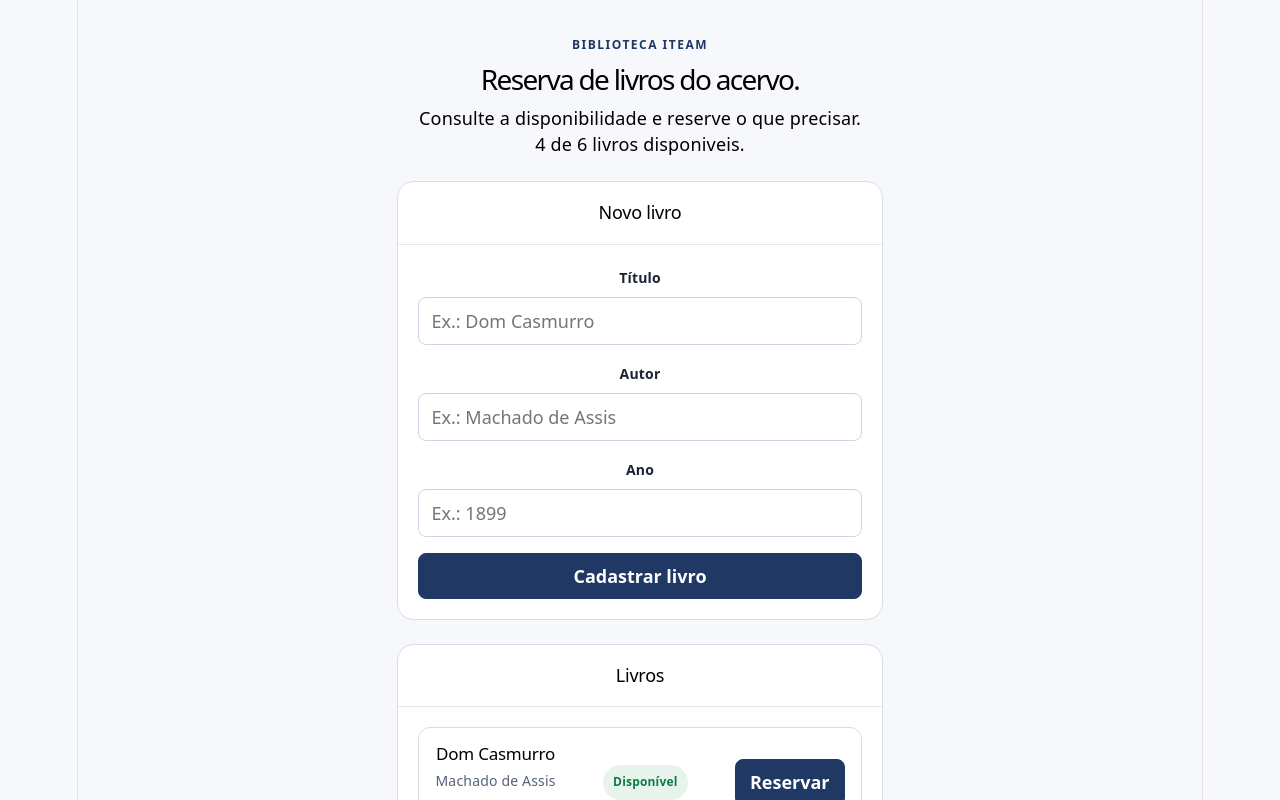
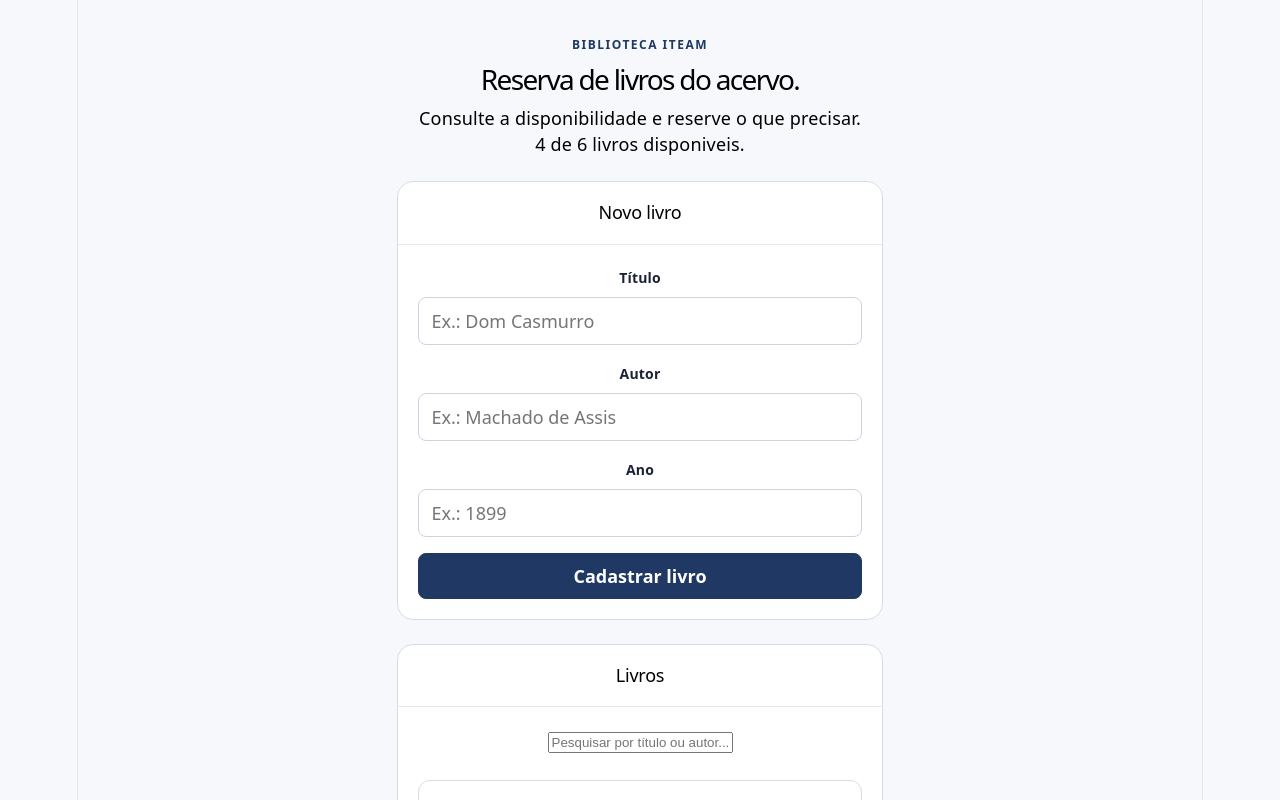
Before and after one commit to JuhMafra/reserva-biblioteca-juliana, a React (Vite) app: page / in a window 1280 px wide. Shown: the top 800 px of the page. Built offline with nearby package versions, Linux system fonts and the light colour scheme.

Commit message:
adicionado o campo de pesquisa

```diff
--- a/src/App.jsx
+++ b/src/App.jsx
@@ -7,6 +7,7 @@ import BookForm from "./components/BookForm";
 
 export default function App() {
   const [livro, setLivro] = useState(books);
+  const [pesquisa, setPesquisa] = useState("");
 
   const completedCount = livro.filter(
     (book) => book.available,
@@ -24,6 +25,15 @@ export default function App() {
   function handleAddBook(newBook) {
     setLivro((prevLivros) => [...prevLivros, newBook]);
   }
+
+  const filteredBooks = livro.filter((book) => {
+    const query = pesquisa.toLowerCase().trim();
+    return (
+      book.title.toLowerCase().includes(query) ||
+      book.author.toLowerCase().includes(query)
+    );
+  });
+
   return (
     <main className="app">
       <header className="hero">
@@ -38,7 +48,16 @@ export default function App() {
         <BookForm onAddBook={handleAddBook} />
       </Panel>
       <Panel title="Livros">
-        <BookList books={livro} onToggle={handleReserve} />
+        <div className="search-box">
+          <input
+            type="text"
+            placeholder="Pesquisar por título ou autor..."
+            value={pesquisa}
+            onChange={(pesquisar) => setPesquisa(pesquisar.target.value)}
+          />
+        </div>
+        <br/>
+        <BookList books={filteredBooks} onToggle={handleReserve} />
       </Panel>
     </main>
   );
```
